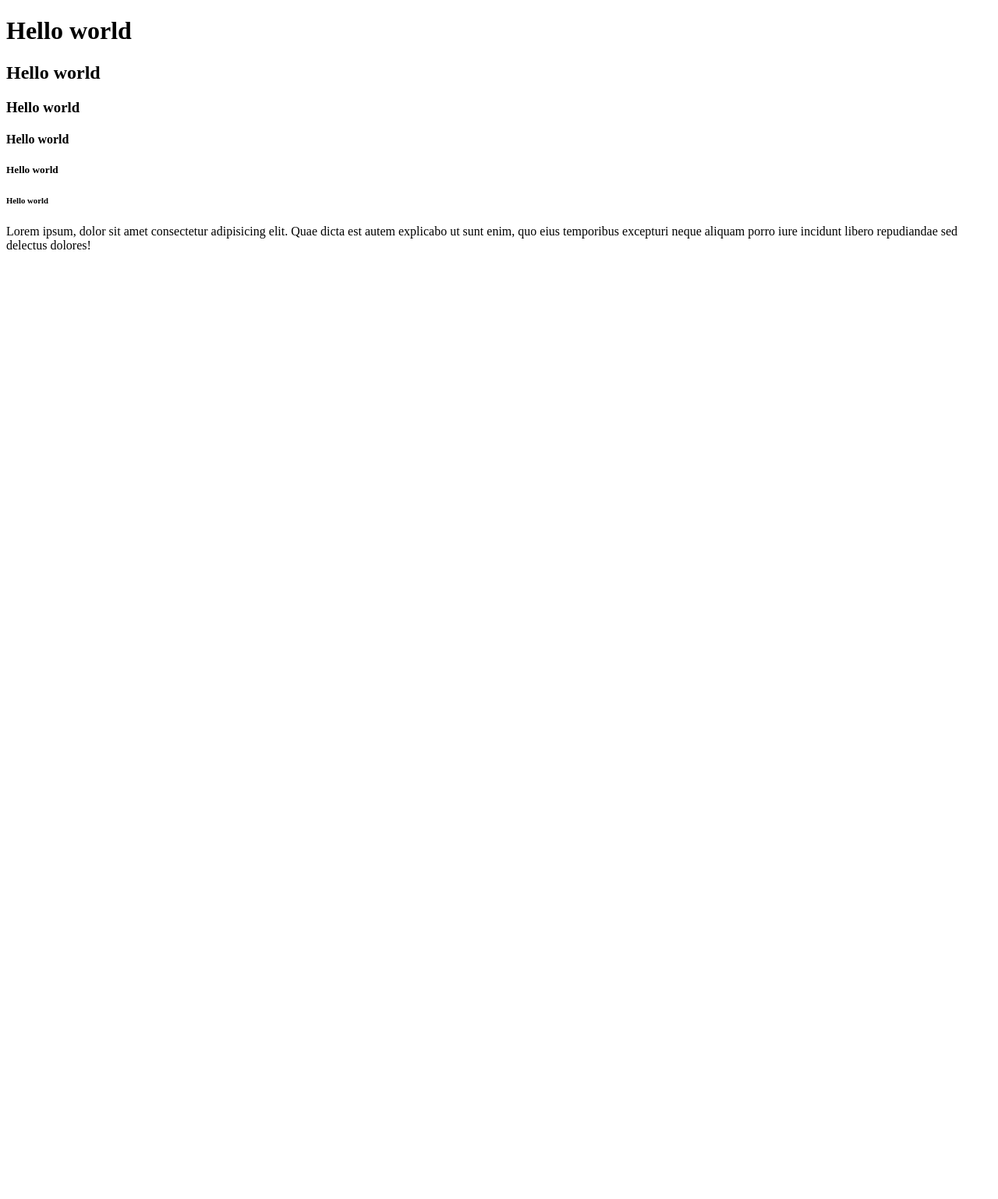
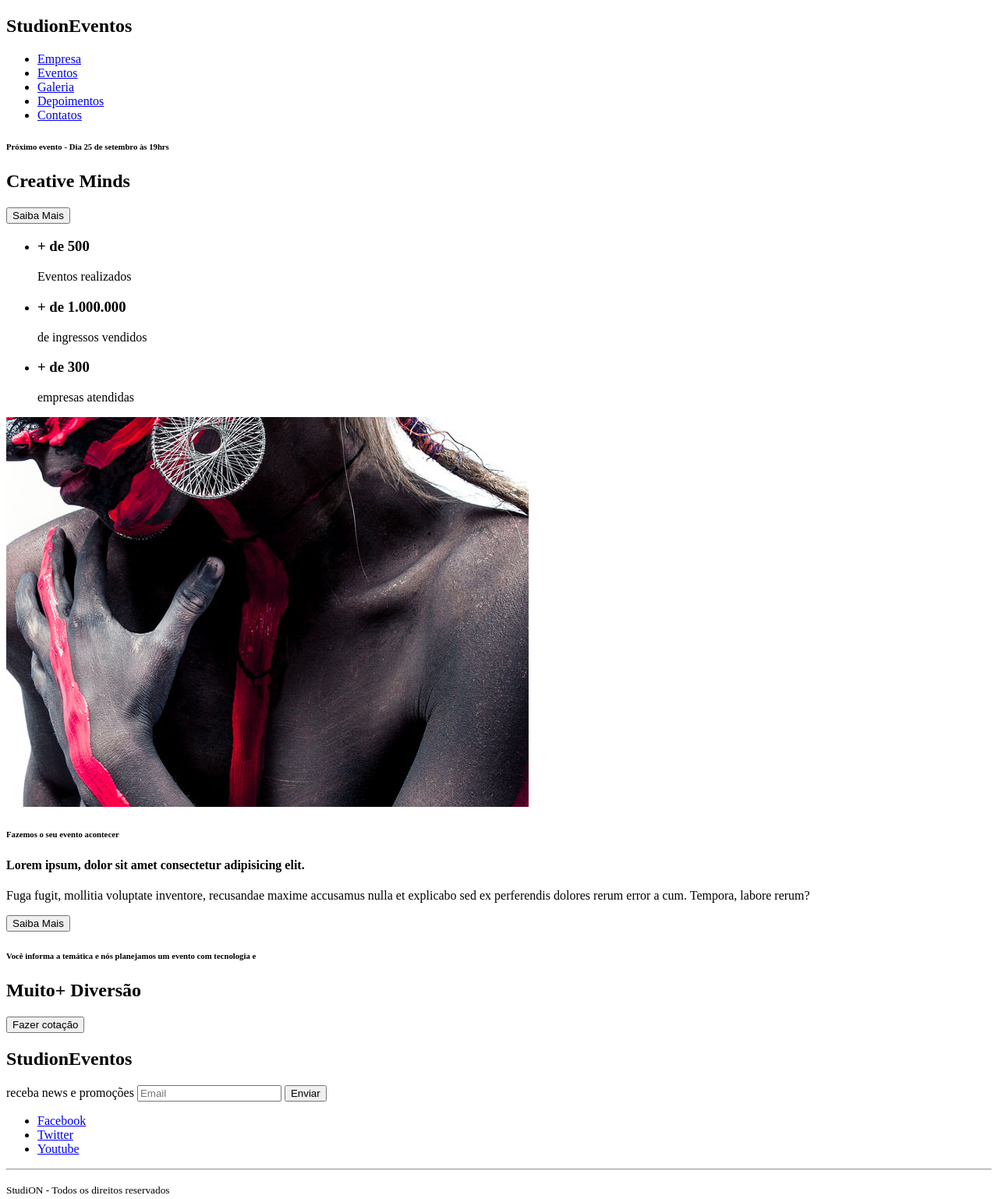
Before and after one commit to JohnatasSN/studion, a website: page src/index.html in a window 1280 px wide. Shown: the whole page at 78% size. Before the commit the page ends 800 px from the top, so only its background shows below. Drawn offline with Linux system fonts and the light colour scheme.

Commit message:
FEAT(html): constructed html structure

```diff
--- a/src/index.html
+++ b/src/index.html
@@ -6,17 +6,98 @@
         <meta name="viewport" content="width=device-width, initial-scale=1.0">
         <title>Studion</title>
     <body>
-        <h1> Hello world</h1>
-        <h2> Hello world</h2>
-        <h3> Hello world</h3>
-        <h4> Hello world</h4>
-        <h5> Hello world</h5>
-        <h6>  Hello world</h6>
-        <p>Lorem ipsum, dolor sit amet consectetur adipisicing elit.
-            Quae dicta est autem explicabo ut sunt enim, quo eius
-            temporibus excepturi neque aliquam porro iure incidunt
-            libero repudiandae sed delectus dolores!
-        </p>
+        <nav>
+            <h1>Studi<span>on</span><span>Eventos</span></h1>
+            <ul>
+                <li>
+                    <a href="#empresa">
+                        Empresa
+                    </a>
+                </li>
+                <li>
+                    <a href="#eventos">
+                        Eventos
+                    </a>
+                </li>
+                <li>
+                    <a href="#galeria">
+                        Galeria
+                    </a>
+                </li>
+                <li>
+                    <a href="#depoimentos">
+                        Depoimentos
+                    </a>
+                </li>
+                <li>
+                    <a href="#contatos">
+                        Contatos
+                    </a>
+                </li>
+            </ul>
+        </nav>
 
+<!- primeira parte ->
+
+        <header>
+            <div id="slider">
+                <div class="slide">
+                    <h6><span>Próximo evento</span> - Dia 25 de setembro às 19hrs</h6>
+                    <h2><span>Creative</span> Minds</h2>
+                    <button>Saiba Mais</button>
+                </div>
+            </div>
+        </header>
+
+        <main>
+            <section>
+                <ul>
+                    <li><h3>+ de 500 </h3>Eventos realizados</li>
+                    <li><h3>+ de 1.000.000 </h3>de ingressos vendidos</li>
+                    <li><h3>+ de 300 </h3>empresas atendidas</li>
+                </ul>
+            </section>
+        </main>
+
+ <!- Segunda parte ->
+
+        <section>
+            <div>
+                <img src="./images/institutional.jpg"/>
+                <h6>Fazemos o seu evento acontecer</h6>
+                <h4> Lorem ipsum, dolor sit amet consectetur adipisicing elit.</h4>
+                <p>
+                    Fuga fugit, mollitia voluptate inventore, recusandae maxime accusamus
+                    nulla et explicabo sed ex perferendis dolores rerum error a cum.
+                    Tempora, labore rerum?
+                </p>
+                <button>Saiba Mais</button>
+            </div>
+        </section>
+
+<!- Terceira parte ->
+
+        <section>
+            <div>
+                <h6>Você informa a temática e nós planejamos um evento com tecnologia e </h6>
+                <h2><span>Muito+ </span>Diversão</h2>
+                <button>Fazer cotação</button>
+            </div>
+        </section>
+        <footer>
+            <h2>Studi<span>on</span><span>Eventos</span></h2>
+            <form>
+                <label>receba news e promoções</label>
+                <input type="email" placeholder="Email"/>
+                <button type="submit">Enviar</button>
+            </form>
+            <ul>
+                <li><a href="https://facebook.com/" target="_blank"> Facebook</a></li>
+                <li><a href="https://Twitter.com/" target="_blank">Twitter</a></li>
+                <li><a href="https://Youtube.com/" target="_blank">Youtube</a></li>
+            </ul>
+            <hr />
+            <p><small>Studi<span>ON</span> - Todos os direitos reservados</small></p>
+        </footer>
     </body>
 </html>
```
